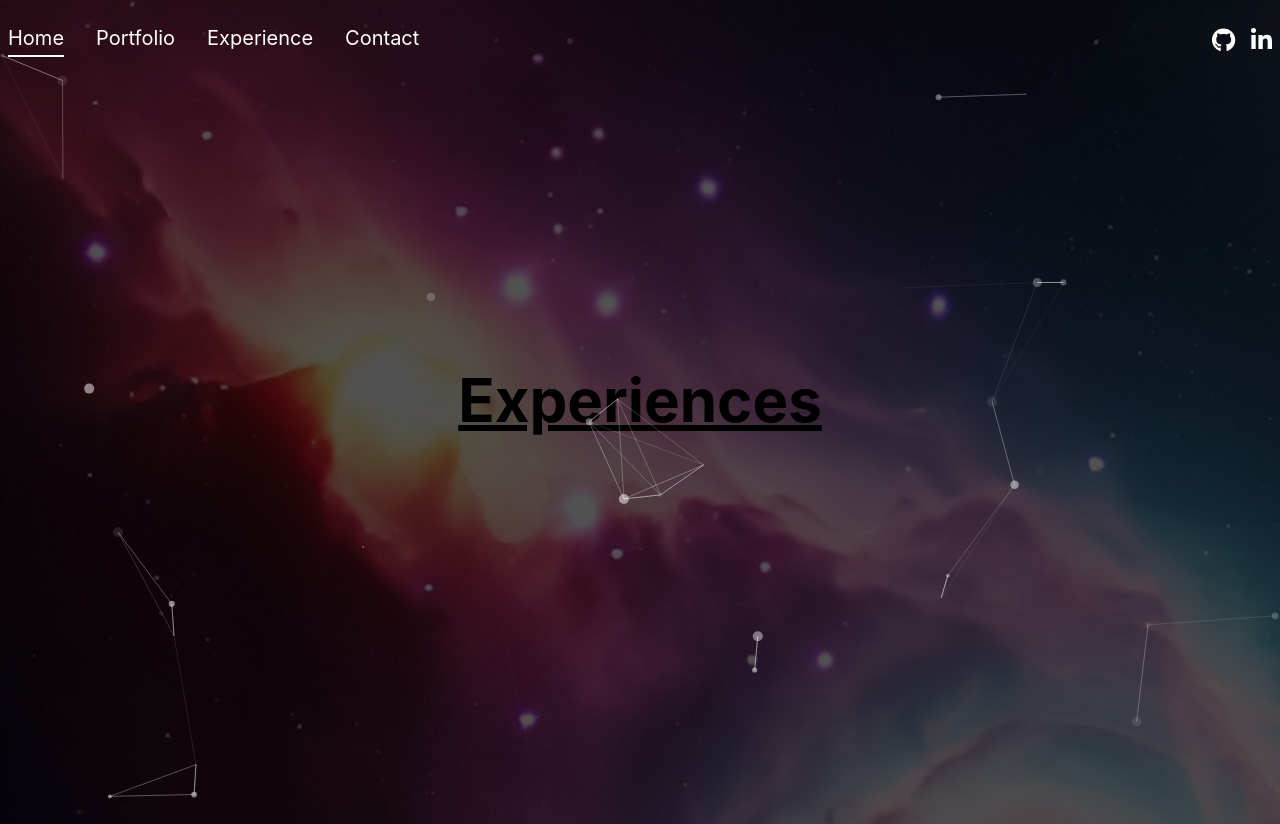
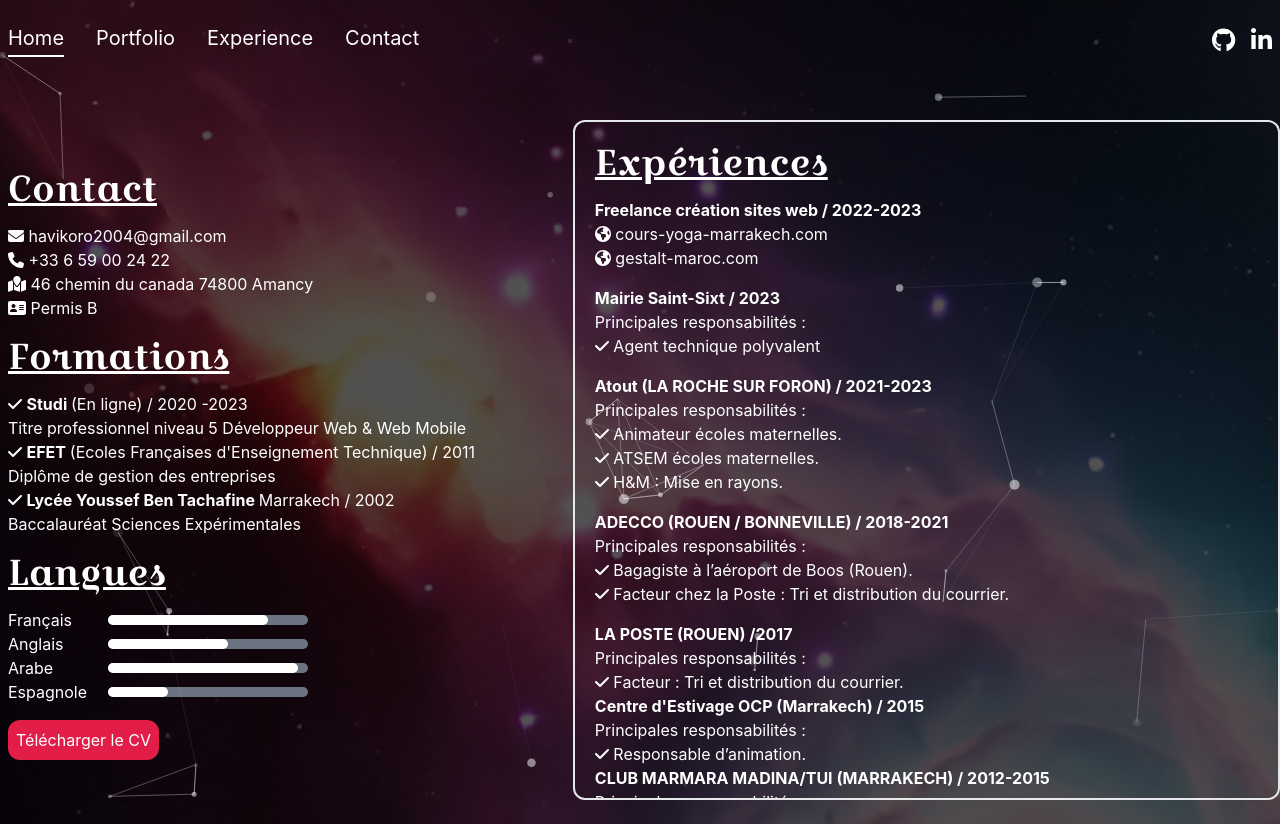
Before and after one commit to havikoro2004/portfolio-V2, a React (Create React App) app: page /experience in a window 1280 px wide. Built offline with nearby package versions, Linux system fonts and the light colour scheme.

Commit message:
Ajouter la page cv

```diff
--- a/src/components/Experience.js
+++ b/src/components/Experience.js
@@ -1,12 +1,173 @@
-import React from 'react'
+import React, { useEffect, useState } from 'react'
 import Transition from '../Transition'
+import { FontAwesomeIcon } from '@fortawesome/react-fontawesome'
+import { faAddressCard, faCheck, faEarth, faEnvelope, faMapLocation, faPhone } from '@fortawesome/free-solid-svg-icons'
+import cv from '../images/cv_najib_flata.pdf'
+import { Link } from 'react-router-dom'
+import { motion } from 'framer-motion';
 
 function Experience() {
+  const [showParagraph, setShowParagraph] = useState(false);
+  const [showSlider, setShowSlider] = useState(false);
+
+  // Utilisez useEffect pour déclencher l'affichage du paragraphe après un certain délai
+  useEffect(() => {
+    const timer = setTimeout(() => {
+      setShowParagraph(true);
+    }, 1000); // Changez le délai en millisecondes selon vos besoins
+    return () => clearTimeout(timer);
+  }, []);
+  useEffect(() => {
+    const timer = setTimeout(() => {
+      setShowSlider(true);
+    }, 1000); // Changez le délai en millisecondes selon vos besoins
+    return () => clearTimeout(timer);
+  }, []);
   return (
     <Transition>
-      <div className=' h-screen flex items-center justify-center'>
-          <h1 class="text-6xl font-bold underline ">Experiences</h1>
-      </div>
+      <div className=' h-screen flex items-end justify-center text-white container max-w-screen-xl flex-col md:flex-row'>
+
+              {showParagraph && ( // Condition pour afficher le paragraphe lorsque showParagraph est true
+            <motion.div
+              initial={{ opacity: 0, x: -80 }} // Masquer le paragraphe initialement
+              animate={{ opacity: 1, x: 0 }} // Faire apparaître le paragraphe avec une animation
+              transition={{ duration: 0.5 }} // Durée de l'animation
+              className="md:w-[80%] w-full h-full flex justify-center items-start flex-col px-10 md:px-2 mt-[80vh] mb-8 md:mb-0"
+            >
+ <h1 className="text-4xl text-croissant underline mb-4 mt-32">Contact</h1>
+          <ul className='mb-4'>
+            <li><FontAwesomeIcon icon={faEnvelope} /> havikoro2004@gmail.com</li>
+            <li><FontAwesomeIcon icon={faPhone} /> +33 6 59 00 24 22</li>
+            <li><FontAwesomeIcon icon={faMapLocation} />  46 chemin du canada 74800 Amancy</li>
+            <li><FontAwesomeIcon icon={faAddressCard} /> Permis B</li>
+          </ul>
+          <h1 className="text-4xl text-croissant underline mb-4">Formations</h1>
+          <ul className='mb-4'>
+            <li>
+              <FontAwesomeIcon icon={faCheck} /> <strong>Studi </strong> (En ligne) / 2020 -2023
+              <p>Titre professionnel niveau 5 Développeur Web & Web Mobile</p>
+            </li>
+            <li>
+              <FontAwesomeIcon icon={faCheck} /> <strong>EFET </strong> (Ecoles Françaises d'Enseignement Technique) / 2011
+              <p>Diplôme de gestion des entreprises</p>
+            </li>
+            <li>
+              <FontAwesomeIcon icon={faCheck} /> <strong> Lycée Youssef Ben Tachafine  </strong>Marrakech / 2002
+              <p>Baccalauréat Sciences Expérimentales</p>
+            </li>
+          </ul>
+          <h1 className="text-4xl text-croissant underline mb-4">Langues</h1>
+          <ul className='mb-4'>
+            <li className='flex items-center justify-center gap-5 '>
+            <span className='w-[80px]'>Français</span>
+              <div className='bg-gray-500 w-[200px] h-[10px] rounded-xl'>
+                <div className='bg-white w-[80%] h-[10px] rounded-xl'></div>
+              </div>
+            </li>
+            <li className='flex items-center justify-center gap-5 '>
+              <span className='w-[80px]'>Anglais</span>
+              <div className='bg-gray-500 w-[200px] h-[10px] rounded-xl'>
+                <div className='bg-white w-[60%] h-[10px] rounded-xl'></div>
+              </div>
+            </li>
+            <li className='flex items-center justify-center gap-5 '>
+            <span className='w-[80px]'>Arabe</span>
+              <div className='bg-gray-500 w-[200px] h-[10px] rounded-xl'>
+                <div className='bg-white w-[95%] h-[10px] rounded-xl'></div>
+              </div>
+            </li>
+            <li className='flex items-center justify-center gap-5 '>
+            <span className='w-[80px]'>Espagnole</span>
+              <div className='bg-gray-500 w-[200px] h-[10px] rounded-xl'>
+                <div className='bg-white w-[30%] h-[10px] rounded-xl'></div>
+              </div>
+            </li>
+          </ul>
+            <a href={cv} className=' bg-rose-600 p-2 rounded-xl'>Télécharger le CV</a>
+            </motion.div>
+          )}
+                 {showSlider && ( // Condition pour afficher le paragraphe lorsque showParagraph est true
+            <motion.div
+              initial={{ opacity: 0, x: 80 }} // Masquer le paragraphe initialement
+              animate={{ opacity: 1, x: 0 }} // Faire apparaître le paragraphe avec une animation
+              transition={{ duration: 0.5 }} // Durée de l'animation
+              className="w-full h-[85%] flex justify-center items-center mt-4 md:mt-0 md:px-0 px-10"
+            >
+            <div className=' border-2 rounded-xl w-full h-full p-5 overflow-hidden overflow-y-auto'>
+              <h1 className="text-4xl text-croissant underline mb-4">Expériences </h1>
+                <ul className='mb-4'>
+                  <li>
+                    <strong>Freelance création sites web / 2022-2023</strong>
+                    <p><FontAwesomeIcon icon={faEarth} /> <Link target='_blank' to='https://www.cours-yoga-marrakech.com/'>cours-yoga-marrakech.com</Link></p>
+                    <p><FontAwesomeIcon icon={faEarth} /> <Link target='_blank' to='https://www.gestalt-maroc.com/'> gestalt-maroc.com</Link></p>
+                  </li>
+                </ul>
+                <ul className='mb-4'>
+                  <li>
+                    <strong>Mairie Saint-Sixt / 2023</strong>
+                    <p>Principales responsabilités :</p>
+                    <p><FontAwesomeIcon icon={faCheck} /> Agent technique polyvalent</p>
+                  </li>
+                </ul>
+                <ul className='mb-4'>
+                  <li>
+                    <strong>Atout (LA ROCHE SUR FORON) / 2021-2023</strong>
+                    <p>Principales responsabilités :</p>
+                    <p><FontAwesomeIcon icon={faCheck} /> Animateur écoles maternelles.</p>
+                    <p><FontAwesomeIcon icon={faCheck} /> ATSEM écoles maternelles.</p>
+                    <p><FontAwesomeIcon icon={faCheck} /> H&M : Mise en rayons.</p>
+                  </li>
+                </ul>
+                <ul className='mb-4'>
+                  <li>
+                    <strong>ADECCO (ROUEN / BONNEVILLE) / 2018-2021</strong>
+                    <p>Principales responsabilités :</p>
+                    <p><FontAwesomeIcon icon={faCheck} /> Bagagiste à l’aéroport de Boos (Rouen).</p>
+                    <p><FontAwesomeIcon icon={faCheck} /> Facteur chez la Poste : Tri et distribution du courrier.</p>
+                  </li>
+                </ul>
+                <ul>
+                  <li>
+                    <strong>LA POSTE (ROUEN) /2017</strong>
+                    <p>Principales responsabilités :</p>
+                    <p><FontAwesomeIcon icon={faCheck} /> Facteur : Tri et distribution du courrier.</p>
+                  </li>
+                </ul>
+                <ul>
+                  <li>
+                    <strong>Centre d'Estivage OCP (Marrakech) / 2015</strong>
+                    <p>Principales responsabilités :</p>
+                    <p><FontAwesomeIcon icon={faCheck} /> Responsable d’animation.</p>
+                  </li>
+                </ul>
+                <ul>
+                  <li>
+                    <strong>CLUB MARMARA MADINA/TUI (MARRAKECH) / 2012-2015</strong>
+                    <p>Principales responsabilités :</p>
+                    <p><FontAwesomeIcon icon={faCheck} /> Animateur polyvalent.</p>
+                  </li>
+                </ul>
+                <ul>
+                  <li>
+                    <strong>RIAD ASSALAM (MARRAKECH) / 2008-2011</strong>
+                    <p>Principales responsabilités :</p>
+                    <p><FontAwesomeIcon icon={faCheck} /> Gérant polyvalent.</p>
+                  </li>
+                </ul>
+                <ul>
+                  <li>
+                    <strong>STELLA-SPECTACLES (MARRAKECH) / 2004-2016</strong>
+                    <p>Principales responsabilités :</p>
+                    <p><FontAwesomeIcon icon={faCheck} /> Danseur professionnel, assistant artistique.</p>
+                  </li>
+                </ul>
+            </div>
+            </motion.div>
+          )}
+
+
+          </div>
+
     </Transition>
   )
 }
--- a/src/components/Portfolio.js
+++ b/src/components/Portfolio.js
@@ -9,8 +9,7 @@ import studi2 from '../images/studi2.png'
 import studi4 from '../images/studi4.png'
 import studi6 from '../images/studi6.png'
 import sql from '../images/sql.svg'
-import xd from '../images/xd.svg'
-import doctrine from '../images/doctrine.svg'
+
 
 import tailwind from '../images/tailwind.svg'
 import ecf from '../images/ecf.png'
```
Also changed, not shown: 1 other file (tests, documents, lock files or other folders).
